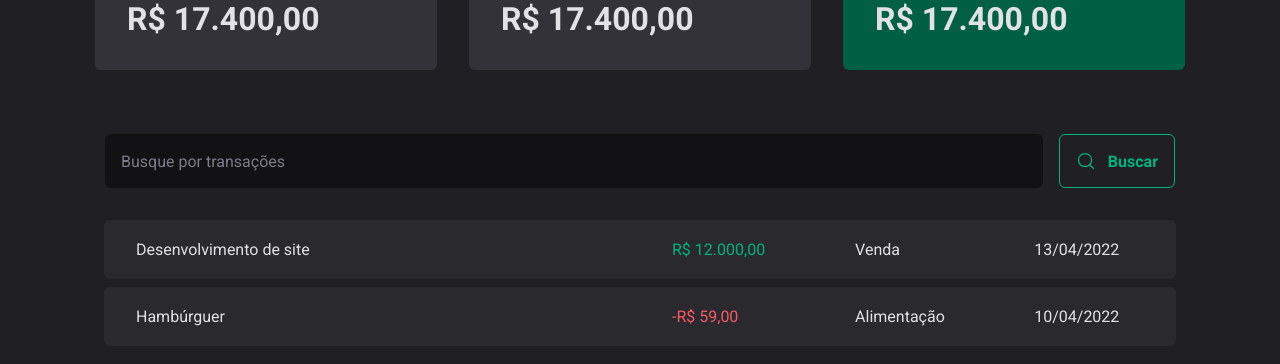
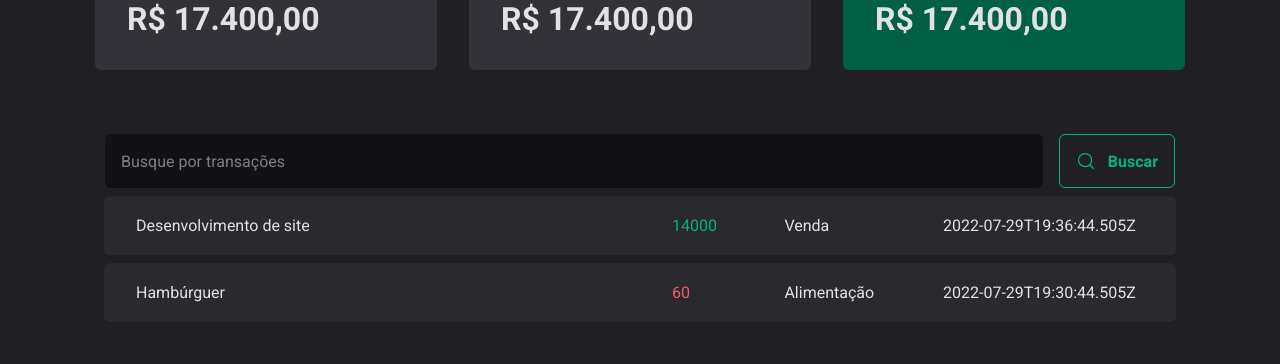
Before and after one commit to ayhamyza/DT---Money, a React (Vite) app: page / in a window 1280 px wide. Shown: the top 364 px of the page. Built offline with nearby package versions, Linux system fonts and the light colour scheme; data requests are answered from the project's data file.

Commit message:
Making HTTP requests

```diff
--- a/server.json
+++ b/server.json
@@ -14,7 +14,7 @@
         "description": "Hambúrguer",
         "type": "outcome",
         "category": "Alimentação",
-        "price": 50,
+        "price": 60,
         "createdAt": "2022-07-29T19:30:44.505Z"
       }
     ]
--- a/src/pages/Transactions/index.tsx
+++ b/src/pages/Transactions/index.tsx
@@ -1,38 +1,57 @@
+import { useEffect, useState } from "react";
 import { Header } from "../../components/Header";
 import { Summary } from "../../components/Summary";
 import { SearchForm } from "./components/SearchForm";
+
 import { PriceHighlight, TransactionsContainer, TransactionsTable } from "./styles";
 
+interface Transaction {
+  id: number;
+  description: string;
+  type: 'income' | 'outcome';
+  price: number;
+  category: string;
+  createdAt: string;
+}
+
 export function Transactions() {
+  const [transactions, setTransactions] = useState<Transaction[]>([]);
+
+  async function loadTransactions() {
+    const response = await fetch('http://localhost:3333/transactions')
+    const data = await response.json()
+
+    setTransactions(data)
+  }
+
+  useEffect(() => {
+    loadTransactions()
+  }, []);
+
   return (
     <div>
       <Header />
       <Summary />
-      <SearchForm/>
 
       <TransactionsContainer>
+        <SearchForm />
+
         <TransactionsTable>
           <tbody>
-            <tr>
-              <td width="50%">Desenvolvimento de site</td>
-              <td>
-                <PriceHighlight variant="income">
-                  R$ 12.000,00
-                </PriceHighlight>
-              </td>
-              <td>Venda</td>
-              <td>13/04/2022</td>
-            </tr>
-            <tr>
-              <td width="50%">Hambúrguer</td>
-              <td>
-                <PriceHighlight variant="outcome">
-                  -R$ 59,00
-                </PriceHighlight>
-              </td>
-              <td>Alimentação</td>
-              <td>10/04/2022</td>
-            </tr>
+            {transactions.map(transaction => {
+              return (
+                <tr key={transaction.id}>
+                  <td width="50%">{transaction.description}</td>
+                  <td>
+                    <PriceHighlight variant={transaction.type}>
+                      {transaction.price}
+                    </PriceHighlight>
+                  </td>
+                  <td>{transaction.category}</td>
+                  <td>{transaction.createdAt}</td>
+                </tr>
+              )
+            })}
           </tbody>
         </TransactionsTable>
       </TransactionsContainer>
```
